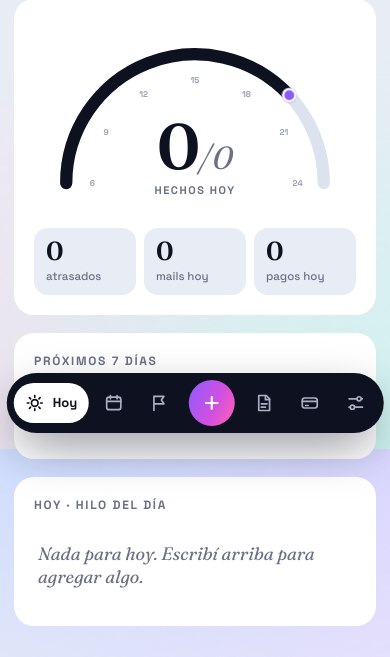
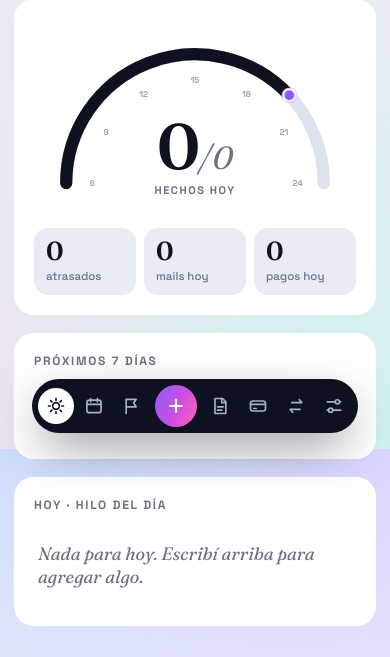
Before and after one commit to dioyerly/FINISH, a PHP site: page /private/app.html in a window 390 px wide. Shown: the part 395-1052 px from the top of the page. Run offline with PHP 8.4, Linux system fonts and the light colour scheme.

Commit message:
Conciliar pasa a pestaña propia en la barra inferior (antes de Ajustes); sale de Pagos
Co-Authored-By: Claude Sonnet 5.5 <noreply@anthropic.com>
Claude-Session: https://claude.ai/code/session_017z4jXDwbBZzGFcfP8xSY7D

```diff
--- a/assets/app.css
+++ b/assets/app.css
@@ -323,3 +323,6 @@ textarea.i{resize:vertical;min-height:86px}
 .ctab td{padding:8px 10px;border-bottom:1px dashed var(--line);white-space:nowrap;max-width:260px;overflow:hidden;text-overflow:ellipsis}
 .ctab .r{text-align:right}
 @media(max-width:700px){.cnups,.cnks,.cniva{grid-template-columns:1fr}}
+/* barra inferior con 7 pestañas: en celulares chicos solo íconos */
+@media(max-width:560px){.dock{gap:2px;padding:6px}.dock button{padding:9px 10px;gap:6px}.dock .plus{padding:11px;margin:0 3px}}
+@media(max-width:430px){.dock button.on span{display:none}.dock button{padding:8px}}
--- a/assets/app.js
+++ b/assets/app.js
@@ -73,14 +73,14 @@ function repLabel(r){if(r.type==='once')return 'Una vez';if(r.type==='daily')ret
  if(r.type==='monthly')return 'Día '+pd(r.date).getDate()+' de cada mes';if(r.type==='bimonthly')return 'Quincenal · días '+r.dom+' y '+r.dom2;if(r.type==='biweekly')return 'Cada 14 días';if(r.type==='yearly'){var yd=pd(r.date);return 'Cada año el '+yd.getDate()+' de '+MON[yd.getMonth()].toLowerCase()}if(r.type==='nthdow')return ['','Primer','Segundo','Tercer','Cuarto','Último'][+r.nth||1]+' '+DOWL[+r.dow||0].toLowerCase()+' del mes';return ''}
 function cc(r){return CATS[r.cat]?CATS[r.cat].c:'#8b3f8f'}
 /* ===== iconos ===== */
-var IC={hoy:'<path d="M12 3v2M12 19v2M3 12h2M19 12h2M5.6 5.6 7 7M17 17l1.4 1.4M5.6 18.4 7 17M17 7l1.4-1.4"/><circle cx="12" cy="12" r="4"/>',mes:'<rect x="3.5" y="5" width="17" height="15" rx="3"/><path d="M3.5 10h17M8 3v4M16 3v4"/>',plan:'<path d="M5 21V4M5 4h12l-3 4.5 3 4.5H5"/>',nota:'<path d="M6 3h9l4 4v14H6z"/><path d="M14 3v5h5M9 13h7M9 17h5"/>',pago:'<rect x="3" y="6" width="18" height="12" rx="3"/><path d="M3 10h18M7 15h3"/>',ajuste:'<path d=\"M4 7h9M19 7h1M4 17h1M11 17h9\"/><circle cx=\"16\" cy=\"7\" r=\"2.5\"/><circle cx=\"8\" cy=\"17\" r=\"2.5\"/>',plus:'<path d="M12 5v14M5 12h14"/>',mail:'<rect x="3" y="5" width="18" height="14" rx="3"/><path d="m4 8 8 6 8-6"/>',rep:'<path d="M17 2l3 3-3 3M3 11V9a4 4 0 0 1 4-4h13M7 22l-3-3 3-3M21 13v2a4 4 0 0 1-4 4H4"/>',up:'<path d="M12 16V4M7 9l5-5 5 5M5 20h14"/>'};
+var IC={conc:'<path d="M7 8h12l-3-3.5M17 16H5l3 3.5"/>',hoy:'<path d="M12 3v2M12 19v2M3 12h2M19 12h2M5.6 5.6 7 7M17 17l1.4 1.4M5.6 18.4 7 17M17 7l1.4-1.4"/><circle cx="12" cy="12" r="4"/>',mes:'<rect x="3.5" y="5" width="17" height="15" rx="3"/><path d="M3.5 10h17M8 3v4M16 3v4"/>',plan:'<path d="M5 21V4M5 4h12l-3 4.5 3 4.5H5"/>',nota:'<path d="M6 3h9l4 4v14H6z"/><path d="M14 3v5h5M9 13h7M9 17h5"/>',pago:'<rect x="3" y="6" width="18" height="12" rx="3"/><path d="M3 10h18M7 15h3"/>',ajuste:'<path d=\"M4 7h9M19 7h1M4 17h1M11 17h9\"/><circle cx=\"16\" cy=\"7\" r=\"2.5\"/><circle cx=\"8\" cy=\"17\" r=\"2.5\"/>',plus:'<path d="M12 5v14M5 12h14"/>',mail:'<rect x="3" y="5" width="18" height="14" rx="3"/><path d="m4 8 8 6 8-6"/>',rep:'<path d="M17 2l3 3-3 3M3 11V9a4 4 0 0 1 4-4h13M7 22l-3-3 3-3M21 13v2a4 4 0 0 1-4 4H4"/>',up:'<path d="M12 16V4M7 9l5-5 5 5M5 20h14"/>'};
 function ico(n,w){return '<svg viewBox="0 0 24 24" fill="none" stroke="currentColor" stroke-width="'+(w||2)+'" stroke-linecap="round" stroke-linejoin="round">'+IC[n]+'</svg>'}
 var CHK='<svg viewBox="0 0 24 24" fill="none" stroke-width="3.2" stroke-linecap="round" stroke-linejoin="round"><path d="m5 12.5 4.5 4.5L19 7"/></svg>';
 /* ===== navegación ===== */
 var HA=true,VIEW='hoy',CAL=new Date(),Q='';
-var NAV=[['hoy','Hoy','hoy'],['mes','Mes','mes'],['plan','Planes','plan'],['nota','Notas','nota'],['pago','Pagos','pago'],['ajuste','Ajustes','ajuste']];
+var NAV=[['hoy','Hoy','hoy'],['mes','Mes','mes'],['plan','Planes','plan'],['nota','Notas','nota'],['pago','Pagos','pago'],['conc','Conciliar','conc'],['ajuste','Ajustes','ajuste']];
 function dock(){$('#dock').innerHTML=NAV.slice(0,3).map(nb).join('')+'<button class="plus" data-act="new" aria-label="Nuevo recordatorio">'+ico('plus',2.6)+'</button>'+NAV.slice(3).map(nb).join('')}
-function nb(n){return '<button data-v="'+n[0]+'" class="'+(VIEW===n[0]||(VIEW==='conc'&&n[0]==='pago')?'on':'')+'" aria-label="'+n[1]+'">'+ico(n[2])+'<span>'+n[1]+'</span></button>'}
+function nb(n){return '<button data-v="'+n[0]+'" class="'+(VIEW===n[0]?'on':'')+'" aria-label="'+n[1]+'">'+ico(n[2])+'<span>'+n[1]+'</span></button>'}
 function go(v){VIEW=v;HA=true;if(typeof INL!=='undefined')INL=null;dock();render();window.scrollTo(0,0)}
 function render(){if(INL)INL.pull();var f={hoy:vHoy,mes:vMes,plan:vPlan,nota:vNota,pago:vPago,ajuste:vSet,conc:vConc}[VIEW];$('#app').innerHTML='<div class="top"><span class="logo"><i></i>Finish</span></div>'+(S.demo&&VIEW!=='ajuste'?'<div class="demo"><span><b>Datos de ejemplo.</b> Todo lo que cargues se guarda en este navegador. Para empezar limpio: Ajustes → Borrar ejemplos.</span></div>':'')+f();after()}
 /* ===== HOY ===== */
@@ -120,7 +120,7 @@ function cnLoad(w,file){if(!file)return;if(!/\.xlsx?$/i.test(file.name)){toast('
   CN[w]=L;CN[w+'n']=file.name;CN.res=null;if(CN.a&&CN.o){try{CN.res=FinConc.conciliar(CN.a,CN.o);CN.tab='conc'}catch(e){toast('No pude conciliar: '+e.message)}}render()})}).catch(function(){toast('No pude leer ese archivo')})}
 function cnRows(l){var n=l.length>300?300:l.length;return '<div class="ctw"><table class="ctab"><thead><tr><th>Factura</th><th>Fecha</th><th>Nombre</th><th>CUIT</th><th class="r">Gravado</th><th class="r">IVA</th><th class="r">Total</th></tr></thead><tbody>'
  +(l.slice(0,300).map(function(x){return '<tr><td>'+esc(x.FACTURA)+'</td><td>'+esc(FinConc.fechaTxt(x.FECHA))+'</td><td>'+esc(x.NOMBRE)+'</td><td>'+esc(x.CUIT_CLEAN)+'</td><td class="r">'+esc(money(x.GRAVADO))+'</td><td class="r">'+esc(money(x['IVA 10,5%']+x['IVA 21%']+x['IVA 27%']))+'</td><td class="r">'+esc(money(x.TOTAL))+'</td></tr>'}).join('')||'<tr><td colspan="7" class="empty">Sin registros</td></tr>')+'</tbody></table></div>'+(l.length>n?'<p class="hint">Se muestran las primeras 300. El Excel trae todas ('+l.length+').</p>':'')}
-function vConc(){var R=CN.res,h='<div class="head"><div><h2 style="font-size:clamp(34px,6vw,56px)">Conciliación IVA</h2><p class="empty" style="padding:6px 0">Cruzá lo que dice ARCA con lo cargado en Odoo.</p></div><button class="btn lite" data-fa="cnback">← Pagos</button></div>';
+function vConc(){var R=CN.res,h='<div class="head"><div><h2 style="font-size:clamp(34px,6vw,56px)">Conciliación IVA</h2><p class="empty" style="padding:6px 0">Cruzá lo que dice ARCA con lo cargado en Odoo.</p></div></div>';
  var up=function(w,t,sub){var L=CN[w];return '<div class="card cnup'+(L?' ok':'')+'"><h3>'+t+'</h3><p class="hint">'+sub+'</p>'+(L?'<p class="cnf"><b>'+esc(CN[w+'n'])+'</b><span>'+L.rows.length+' filas</span></p>':'')+'<button class="btn '+(L?'lite':'c')+'" data-fa="cnpick" data-w="'+w+'">'+(L?'Cambiar archivo':'Elegir Excel')+'</button><input type="file" id="cn'+w+'" accept=".xlsx,.xls" hidden></div>'};
  h+='<div class="cnups">'+up('a','1 · ARCA','El Excel de comprobantes recibidos.')+up('o','2 · Odoo','El Excel de facturas de proveedor.')+'</div>';
  if(!R)return h+(CN.a||CN.o?'<p class="empty">Falta subir el otro archivo para conciliar.</p>':'<p class="empty">Subí los dos archivos tal como los descargás, sin modificarlos.</p>');
@@ -281,7 +281,7 @@ function vPago(){var T=today(),pend=S.pagos.filter(function(p){return p.estado!=
  var wk=iso(addD(new Date(),7)),sem=pend.filter(function(p){return p.fprog&&p.fprog>=T&&p.fprog<=wk}),atr=pend.filter(function(p){return p.fprog&&p.fprog<T}),mes=today().slice(0,7),pg=S.pagos.filter(function(p){return p.estado==='pagado'&&(p.fprog||'').slice(0,7)===mes});
  var L=pagosFilt(),by={},ks=[];L.forEach(function(p){var k=PF.est==='hist'?((p.fpago||p.fprog||'sin').slice(0,10)):(p.fprog||'sin');if(!by[k]){by[k]=[];ks.push(k)}by[k].push(p)});
  var nsel=Object.keys(SEL).filter(function(k){return SEL[k]}).length,selSum=sum(S.pagos.filter(function(p){return SEL[p.id]}));
- var h='<div class="head"><div><h2 style="font-size:clamp(34px,6vw,56px)">Pagos</h2><p class="empty" style="padding:6px 0">Subí la factura y Finish lee los datos.</p></div><div style="display:flex;gap:8px;flex-wrap:wrap"><button class="btn lite" data-fa="goconc">Conciliar IVA</button><button class="btn lite" data-fa="pexp">Exportar Excel</button><button class="btn lite" data-fa="manual">Pago manual</button><button class="btn c" data-fa="upload">'+ico('up',2.4).replace('<svg','<svg width="18" height="18"')+' Subir factura PDF</button></div></div>'
+ var h='<div class="head"><div><h2 style="font-size:clamp(34px,6vw,56px)">Pagos</h2><p class="empty" style="padding:6px 0">Subí la factura y Finish lee los datos.</p></div><div style="display:flex;gap:8px;flex-wrap:wrap"><button class="btn lite" data-fa="pexp">Exportar Excel</button><button class="btn lite" data-fa="manual">Pago manual</button><button class="btn c" data-fa="upload">'+ico('up',2.4).replace('<svg','<svg width="18" height="18"')+' Subir factura PDF</button></div></div>'
  +'<input type="file" id="pdfin" accept="application/pdf,.pdf" hidden><div id="inl"></div>'
  +(INL?'':'<div class="drop" id="drop"><div>'+ico('up',1.6)+'</div><div><b>Soltá la factura acá</b><span>PDF de factura, VEP o servicio. Leo el CUIT, el monto, el número y el vencimiento.</span></div></div>')
  +'<div class="paybar"><div class="a"><span>Por pagar</span><b>'+money(sum(pend))+'</b></div><div><span>Próximos 7 días</span><b>'+money(sum(sem))+'</b></div><div class="'+(atr.length?'bad':'')+'"><span>Vencidos sin pagar</span><b>'+money(sum(atr))+'</b></div><div><span>Pagado este mes</span><b>'+money(sum(pg))+'</b></div></div>'
@@ -419,7 +419,7 @@ document.addEventListener('click',function(e){var b=e.target.closest('[data-fa]'
  else if(a==='banadd'){var s=$('#bs').value,bn=$('#bn').value.trim();if(!s||!bn){toast('Elegí sociedad y escribí el banco');return}S.bancos.push({id:uid(),sid:s,nombre:bn});save();render()}
  else if(a==='bandel'){S.bancos=S.bancos.filter(function(x){return x.id!==d.id});save();render()}
  else if(a==='pexp')exportPagos();
- else if(a==='goconc')go('conc');else if(a==='cnback')go('pago');else if(a==='cnpick')$('#cn'+d.w).click();else if(a==='cntab'){CN.tab=d.t;render()}else if(a==='cnreset'){CN={a:null,o:null,an:'',on:'',res:null,tab:'conc'};render()}else if(a==='cnxls')cnExport();
+ else if(a==='cnpick')$('#cn'+d.w).click();else if(a==='cntab'){CN.tab=d.t;render()}else if(a==='cnreset'){CN={a:null,o:null,an:'',on:'',res:null,tab:'conc'};render()}else if(a==='cnxls')cnExport();
  else if(a==='dbsetup'){var pw=document.getElementById('dbpw').value;if(!pw)return;syncApi('setup_db',{name:'u748338755_finish',user:'u748338755_finish',pass:pw}).then(function(j){if(j.status===200){toast('Base conectada');SYNC.on=true;SYNC.state='local';syncInit();setTimeout(render,600)}else toast(j.status===422?'No pude entrar con esa contraseña':'No se pudo conectar la base')})}
  else if(a==='stab'){ST=d.t;render()}
  else if(a==='pvnew'){PV.edit='new';PV.q='';PV.pg=0;render();var f=$('#pe_n');if(f)f.focus()}
```
